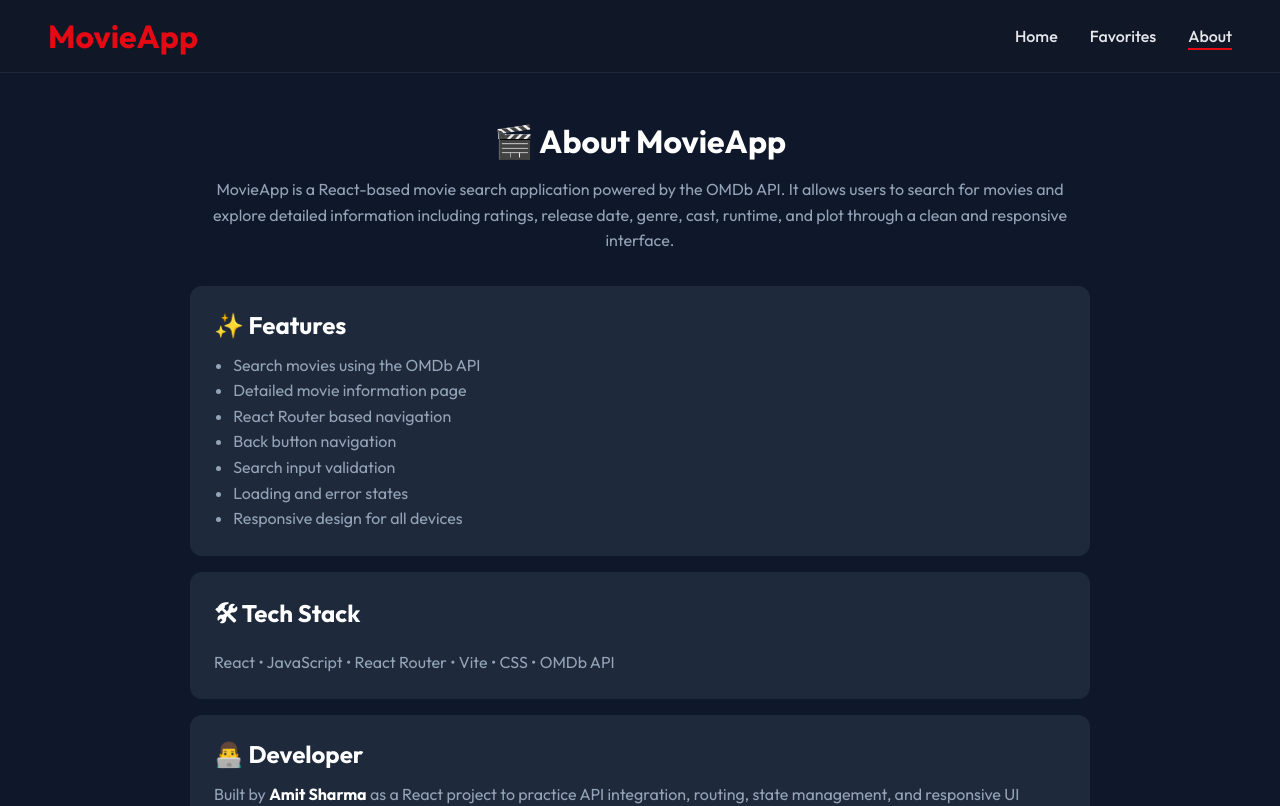
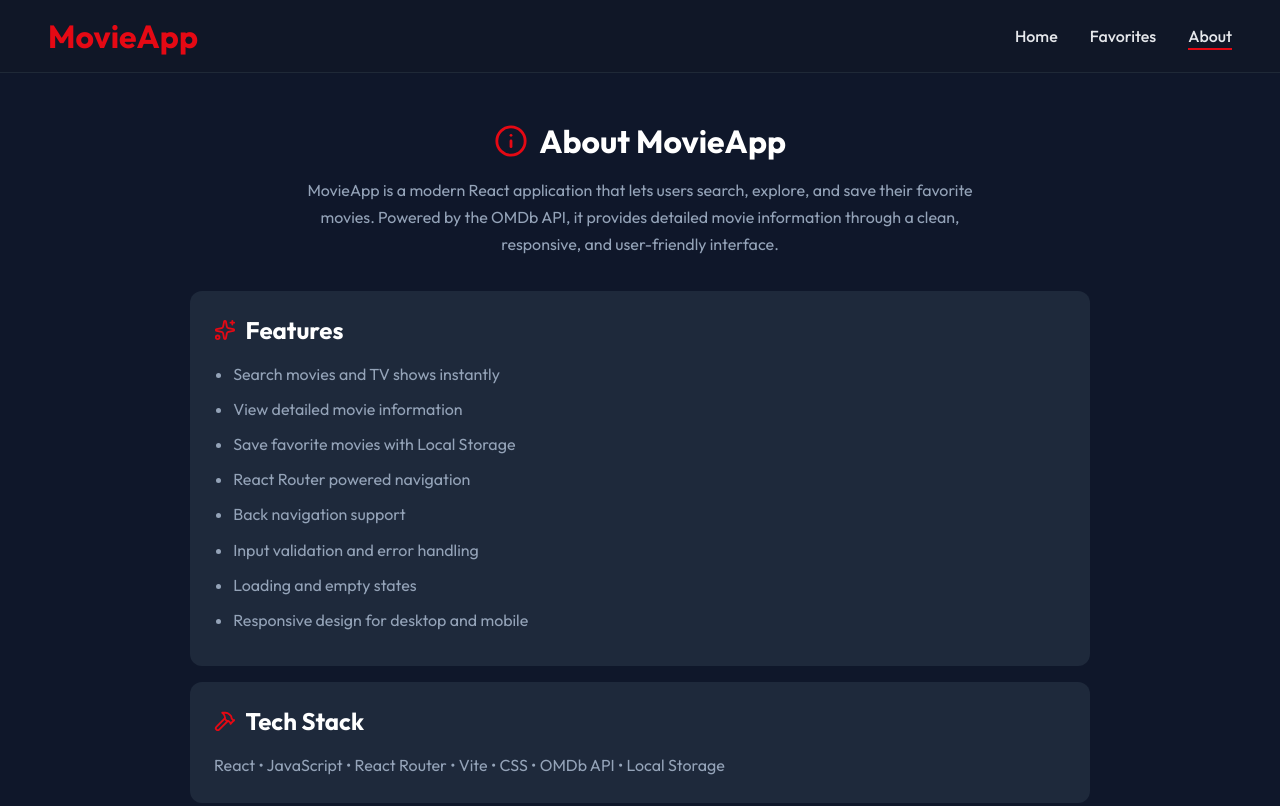
Before and after one commit to amitsharma597/Movie-search-app, a React (Vite) app: page /about in a window 1280 px wide. Shown: the top 806 px of the page. Built offline with nearby package versions, Linux system fonts and the light colour scheme; no server answers.

Commit message:
style: refine about page

```diff
--- a/src/App.css
+++ b/src/App.css
@@ -320,16 +320,20 @@
   margin: 3rem auto;
 }
 
-.about h1 {
-  text-align: center;
+.about-title {
+  display: flex;
+  justify-content: center;
+  align-items: center;
+  gap: 0.7rem;
   margin-bottom: 1rem;
 }
 
-.about p {
+.about-description {
+  max-width: 700px;
+  margin: 0 auto 2rem;
   text-align: center;
   color: var(--muted);
-  margin-bottom: 2rem;
-  line-height: 1.6;
+  line-height: 1.7;
 }
 
 .about-card {
@@ -340,23 +344,55 @@
 }
 
 .about-card h2 {
-  margin-bottom: 0.8rem;
+  display: flex;
+  align-items: center;
+  gap: 0.6rem;
+  margin-bottom: 1rem;
 }
 
 .about-card p,
 .about-card li {
   color: var(--muted);
-  line-height: 1.6;
+  line-height: 1.7;
   text-align: left;
-  margin-bottom: auto;
+}
+
+.about-card p {
+  margin-bottom: 0;
 }
 
 .about-card ul {
   padding-left: 1.2rem;
 }
 
+.about-card li {
+  margin-bottom: 0.5rem;
+}
+
 .about strong {
   color: var(--text);
+}
+
+.about svg {
+  color: var(--accent);
+}
+
+@media (max-width: 600px) {
+  .about-title {
+    font-size: 1.8rem;
+  }
+
+  .about-description {
+    font-size: 1rem;
+  }
+
+  .about-card {
+    padding: 1.2rem;
+  }
+
+  .about-card h2 {
+    font-size: 1.2rem;
+  }
 }
 
 /* ---------- ANIMATION ---------- */
--- a/src/pages/About.jsx
+++ b/src/pages/About.jsx
@@ -1,46 +1,64 @@
 import Navbar from "../components/Navbar";
+import { Info, Sparkles, Hammer, CodeXml } from "lucide-react";
 
 const About = () => {
   return (
     <>
       <Navbar />
+
       <div className="about">
-        <h1>🎬 About MovieApp</h1>
+        <h1 className="about-title">
+          <Info size={34} />
+          About MovieApp
+        </h1>
 
-        <p>
-          MovieApp is a React-based movie search application powered by the OMDb
-          API. It allows users to search for movies and explore detailed
-          information including ratings, release date, genre, cast, runtime, and
-          plot through a clean and responsive interface.
+        <p className="about-description">
+          MovieApp is a modern React application that lets users search,
+          explore, and save their favorite movies. Powered by the OMDb API, it
+          provides detailed movie information through a clean, responsive, and
+          user-friendly interface.
         </p>
 
         <div className="about-card">
-          <h2>✨ Features</h2>
+          <h2>
+            <Sparkles size={22} />
+            Features
+          </h2>
 
           <ul>
-            <li>Search movies using the OMDb API</li>
-            <li>Detailed movie information page</li>
-            <li>React Router based navigation</li>
-            <li>Back button navigation</li>
-            <li>Search input validation</li>
-            <li>Loading and error states</li>
-            <li>Responsive design for all devices</li>
+            <li>Search movies and TV shows instantly</li>
+            <li>View detailed movie information</li>
+            <li>Save favorite movies with Local Storage</li>
+            <li>React Router powered navigation</li>
+            <li>Back navigation support</li>
+            <li>Input validation and error handling</li>
+            <li>Loading and empty states</li>
+            <li>Responsive design for desktop and mobile</li>
           </ul>
         </div>
 
         <div className="about-card">
-          <h2>🛠 Tech Stack</h2>
+          <h2>
+            <Hammer size={22} />
+            Tech Stack
+          </h2>
 
-          <p>React • JavaScript • React Router • Vite • CSS • OMDb API</p>
+          <p>
+            React • JavaScript • React Router • Vite • CSS • OMDb API • Local
+            Storage
+          </p>
         </div>
 
         <div className="about-card">
-          <h2>👨‍💻 Developer</h2>
+          <h2>
+            <CodeXml size={22} />
+            Developer
+          </h2>
 
           <p>
-            Built by <strong>Amit Sharma</strong> as a React project to practice
-            API integration, routing, state management, and responsive UI
-            design.
+            Developed by <strong>Amit Sharma</strong> as a portfolio project to
+            strengthen React fundamentals, API integration, client-side routing,
+            state management, Local Storage, and responsive UI development.
           </p>
         </div>
       </div>
```
